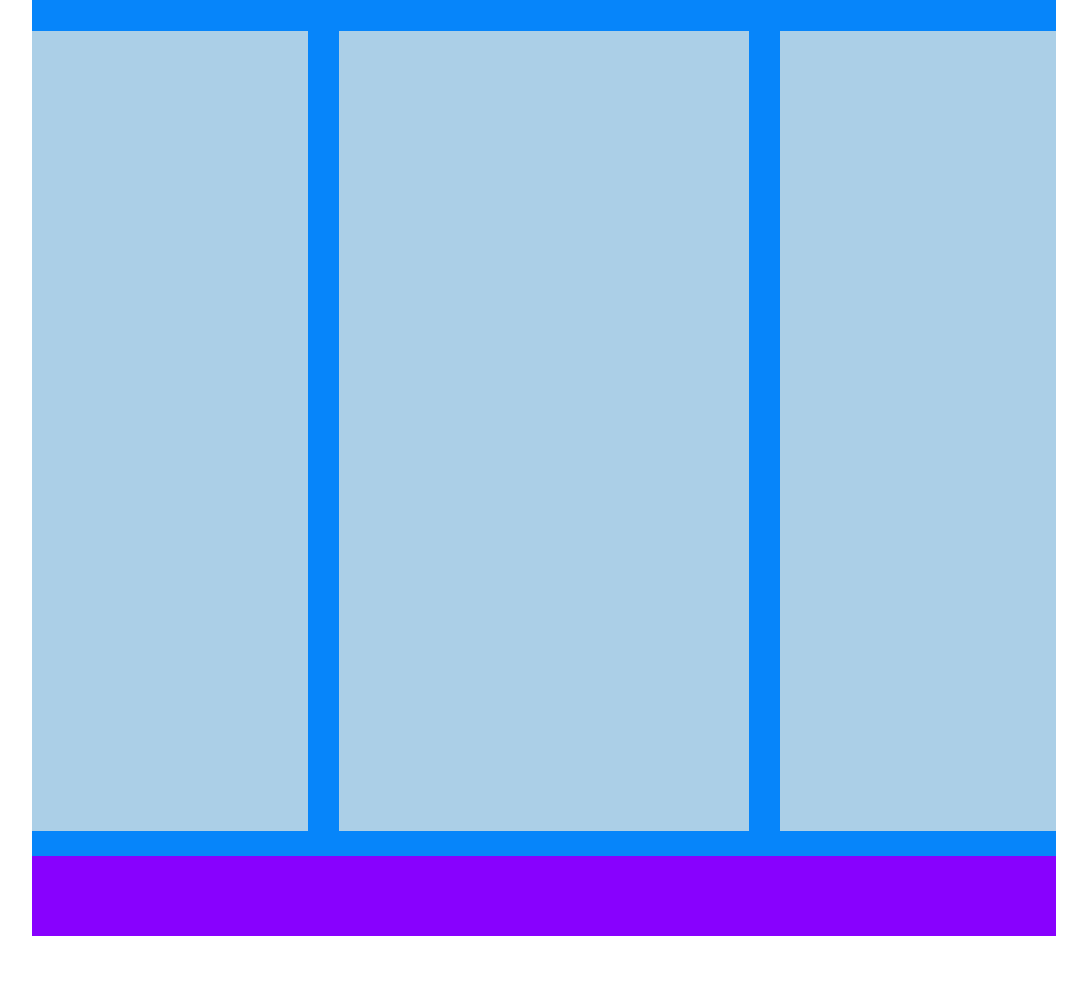
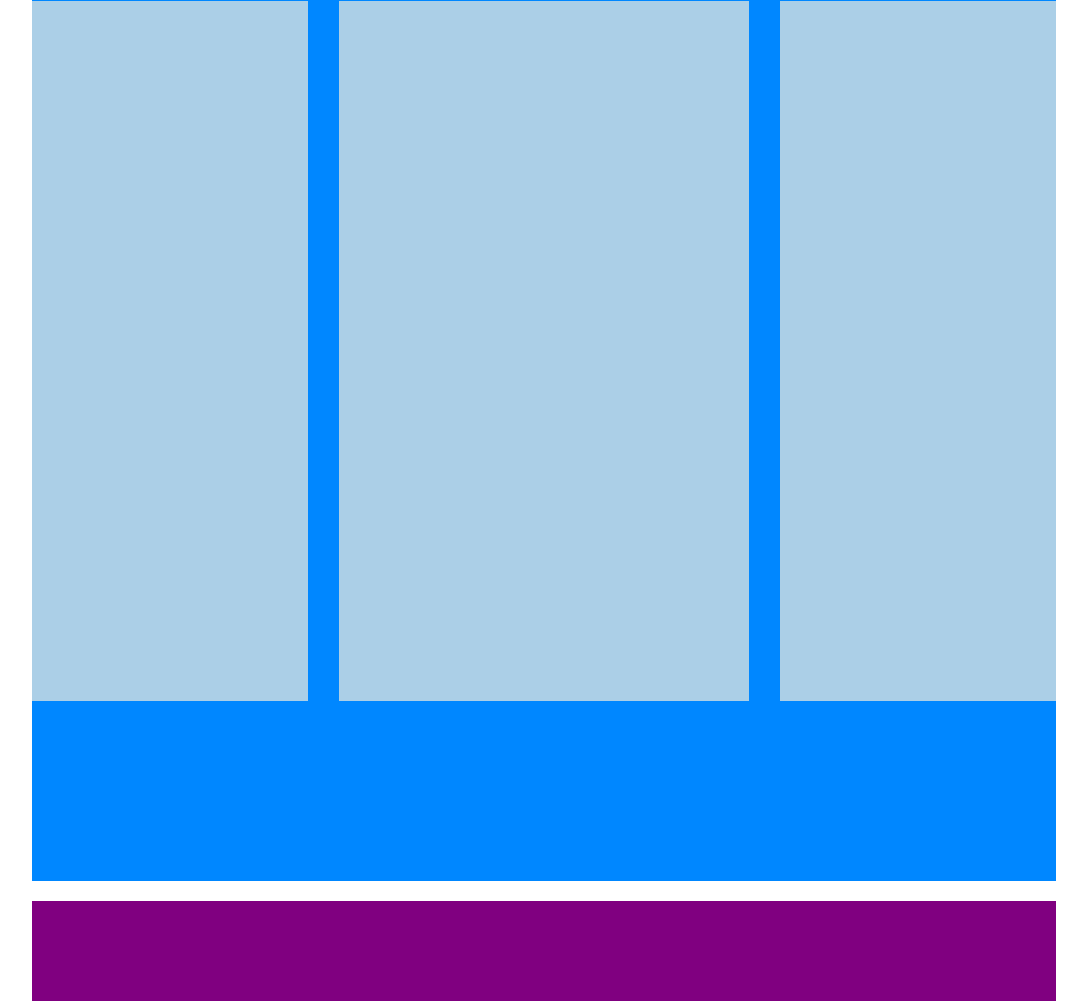
Before and after one commit to pietroline/htmlcss-struttura-wp, a plain HTML site: page index.html in a window 1280 px wide. Shown: the part 1019-2020 px from the top of the page, without its empty margins (96-1183 px from the left). Drawn offline with Linux system fonts and the light colour scheme.

Commit message:
Revoved all and restarted

```diff
--- a/index.html
+++ b/index.html
@@ -12,22 +12,23 @@
     <body>
 
         <header class="container">
-
+            <div class="intestazione"></div>
         </header>
 
         <main class="principale">
-            <div class="section_1"></div>
-            <div class="section_2">
+            <div class="sezione_1"></div>
+            <div class="sezione_2">
                 <div class="testa"></div>
                 <aside class="sidebar"></aside>
-                <div class="content"></div>
+                <div class="centro"></div>
                 <aside class="sidebar"></aside>
             </div>
         </main>
 
         <footer class="coda">
-            <div class="fine_pagina"></div>
+            <div class="footer"></div>
         </footer>
+
     </body>
 
 </html>
--- a/style.css
+++ b/style.css
@@ -1,17 +1,20 @@
 *{
-    margin: 0px 0px;
+    margin: 0px;
     padding: 0px;
     box-sizing: border-box;
+}
 
-}
+
+
+
+
 
 header.container{
     width: 80%;
     margin: 50px auto;
 }
 
-.container > .intestazione{
-    width: 100%;
+.intestazione{
     height: 150px;
     background-color: #e579e6;
 }
@@ -23,70 +26,51 @@ header.container{
 
 
 
-
-
 main.principale{
     width: 80%;
-    margin: 50px auto;
+    margin: auto;
 }
 
-
-
-
-.principale > .section_1{
-    width: 100%;
-    height: 800px;
+.sezione_1{
+    height: 600px;
     background-color: #e1d67a;
-    margin: 50px 0px;
-
 }
 
-.principale > .section_2{
-    width: 100%;
+.sezione_2{
     height: 1000px;
-    background-color: #0685fa;
-    margin: 50px 0px;
-
+    background-color: #0087ff;
+    margin-top: 50px;
+    margin-bottom: 20px;
 }
 
+    .testa{
+        background-color: #abcfe7;
+        height: 10%;
+        margin: 1% 0px;
+    }
 
+    .sidebar{
+        background-color: #abcfe7;
+        width: 27%;
+        height: 70%;
+        float: left;
+        margin: 1% 0px;
 
+    }
 
+    .centro{
+        background-color: #abcfe7;
+        width: 40%;
+        height: 70%;
+        float: left;
+        margin: 1% 3%;
+    }
 
-
-.principale .section_2 > .testa{
-    width: 100%;
-    height: 100px;
-    background-color: #abcfe7;
-    margin: 50px 0px;
-
-}
-
-.sidebar{
-    width: 27%;
-    height: 50px;
-    height: 800px;
-    background-color: #abcfe7;
-    float: left;
-}
-
-.content{
-    background-color: #abcfe7;
-    width: 40%;
-    height: 800px;
-    float: left;
-    margin: 0% 3%;
-}
-
-.section_2:after{
-    content: "";
-    display: table;
-    clear: both;
-}
-
-
-
-
+    .sezione_2:after{
+        content:"";
+        display: table;
+        clear: both;
+    }
 
 
 
@@ -97,10 +81,7 @@ footer.coda{
     margin: auto;
 }
 
-.coda > .fine_pagina{
-    width: 100%;
-    height: 80px;
-    background-color: #8801fe;
-    margin-top: -75px;
-    margin-bottom: 50px;
+.footer{
+    height: 100px;
+    background-color: purple;
 }
```
